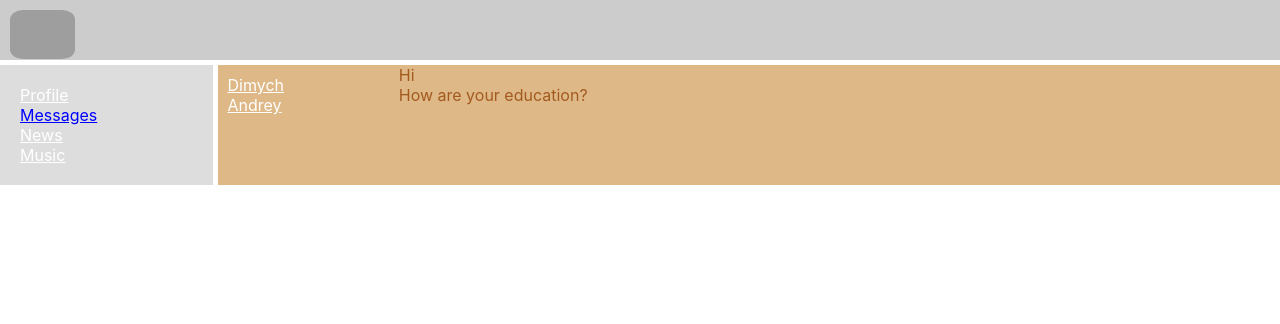
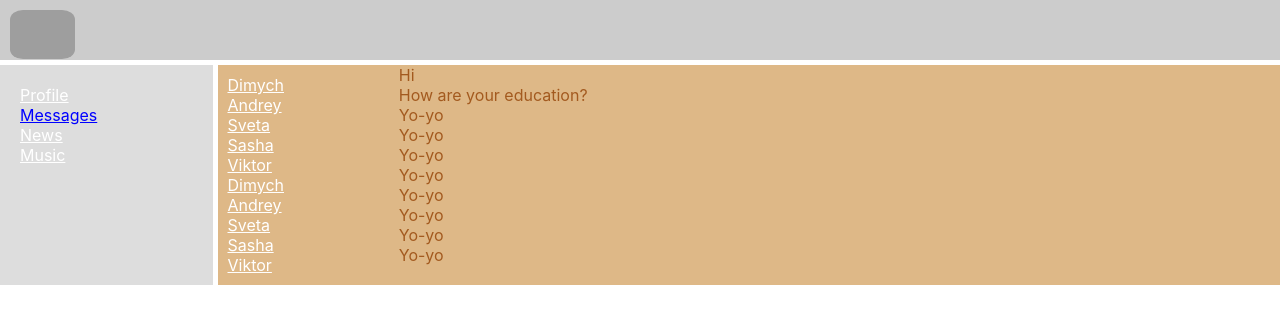
Before and after one commit to EugeneKravec/react-simple, a React (Create React App) app: page /dialogs in a window 1280 px wide. Shown: the top 324 px of the page. Built offline with nearby package versions, Linux system fonts and the light colour scheme; grey boxes are pictures that could not be loaded.

Commit message:
Elements map()

```diff
--- a/src/components/Dialogs/Dialogs.jsx
+++ b/src/components/Dialogs/Dialogs.jsx
@@ -19,32 +19,42 @@ const Message = (props) => {
 };
 
 const Dialogs = (props) => {
-  const dialogsData = [
+  const dialogs = [
     { id: 1, name: "Dimych" },
     { id: 2, name: "Andrey" },
     { id: 3, name: "Sveta" },
     { id: 4, name: "Sasha" },
     { id: 5, name: "Viktor" },
+    { id: 6, name: "Dimych" },
+    { id: 7, name: "Andrey" },
+    { id: 8, name: "Sveta" },
+    { id: 9, name: "Sasha" },
+    { id: 10, name: "Viktor" },
   ];
 
-  const messagesData = [
+  const messages = [
     { id: 1, message: "Hi" },
     { id: 2, message: "How are your education?" },
     { id: 3, message: "Yo-yo" },
     { id: 4, message: "Yo-yo" },
     { id: 5, message: "Yo-yo" },
+    { id: 3, message: "Yo-yo" },
+    { id: 4, message: "Yo-yo" },
+    { id: 5, message: "Yo-yo" },
+    { id: 3, message: "Yo-yo" },
+    { id: 4, message: "Yo-yo" },
   ];
+
+  const dialogsElements = dialogs.map((d) => (
+    <DialogItem name={d.name} id={d.id} />
+  ));
+
+  const messagesElements = messages.map((m) => <Message message={m.message} />);
 
   return (
     <div className={s.dialogs}>
-      <div className={s.dialogsItems}>
-        <DialogItem name={dialogsData[0].name} id={dialogsData[0].id} />
-        <DialogItem name={dialogsData[1].name} id={dialogsData[1].id} />
-      </div>
-      <div className="messages">
-        <Message message={messagesData[0].message} />
-        <Message message={messagesData[1].message} />
-      </div>
+      <div className={s.dialogsItems}>{dialogsElements}</div>
+      <div className="messages">{messagesElements}</div>
     </div>
   );
 };
--- a/src/components/Profile/MyPosts/MyPosts.jsx
+++ b/src/components/Profile/MyPosts/MyPosts.jsx
@@ -2,10 +2,16 @@
 import Post from "./Post/Post";
 
 const MyPosts = () => {
-  const postData = [
+  const posts = [
     { id: 1, message: "Hi, how are you?", likesCount: 34 },
     { id: 2, message: "It's my first post", likesCount: 23 },
+    { id: 2, message: "Blalal", likesCount: 67 },
+    { id: 2, message: "Yo=yoyoyoy", likesCount: 1245 },
   ];
+
+  const postsElements = posts.map((p) => (
+    <Post message={p.message} likesCount={p.likesCount} />
+  ));
 
   return (
     <div>
@@ -16,16 +22,7 @@ const MyPosts = () => {
         <button>Remove</button>
       </div>
       <div>New post</div>
-      <div>
-        <Post
-          message={postData[0].message}
-          likesCount={postData[0].likesCount}
-        />
-        <Post
-          message={postData[1].message}
-          likesCount={postData[1].likesCount}
-        />
-      </div>
+      <div>{postsElements}</div>
     </div>
   );
 };
```
